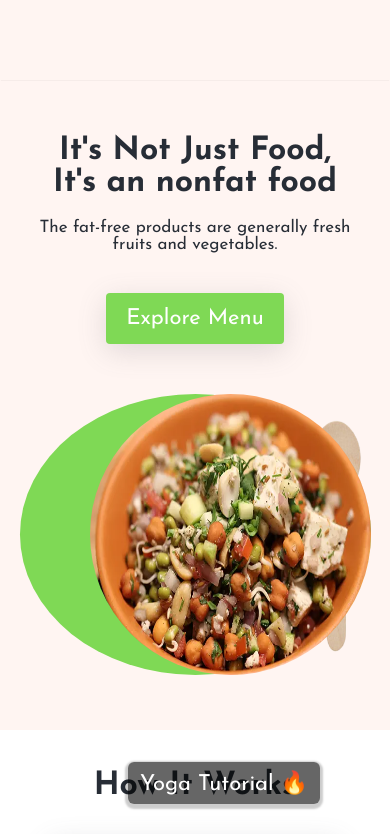
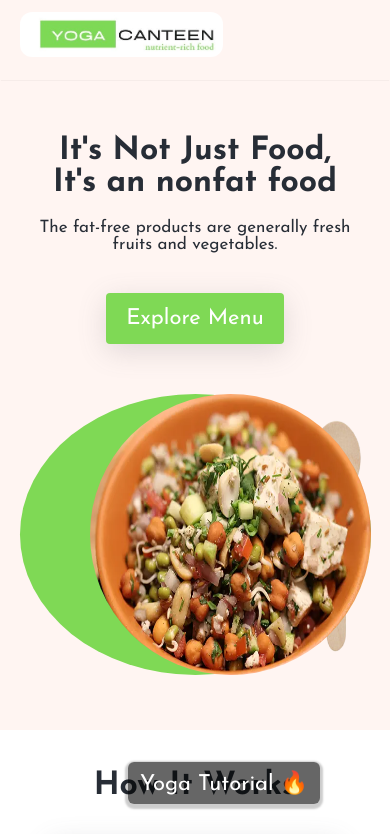
Before and after one commit to yogacanteen/index, a plain HTML site: page index.html in a window 390 px wide. Shown: the top 834 px of the page. Drawn offline with nearby package versions, Linux system fonts and the light colour scheme.

Commit message:
first commit6

```diff
--- a/index.html
+++ b/index.html
@@ -167,7 +167,7 @@ nav ul li a {
 .logo-canteen {
     width: 203px !important;
     position: relative;
-    top: -72px !important;}
+    }
 }
 
 html{
```
